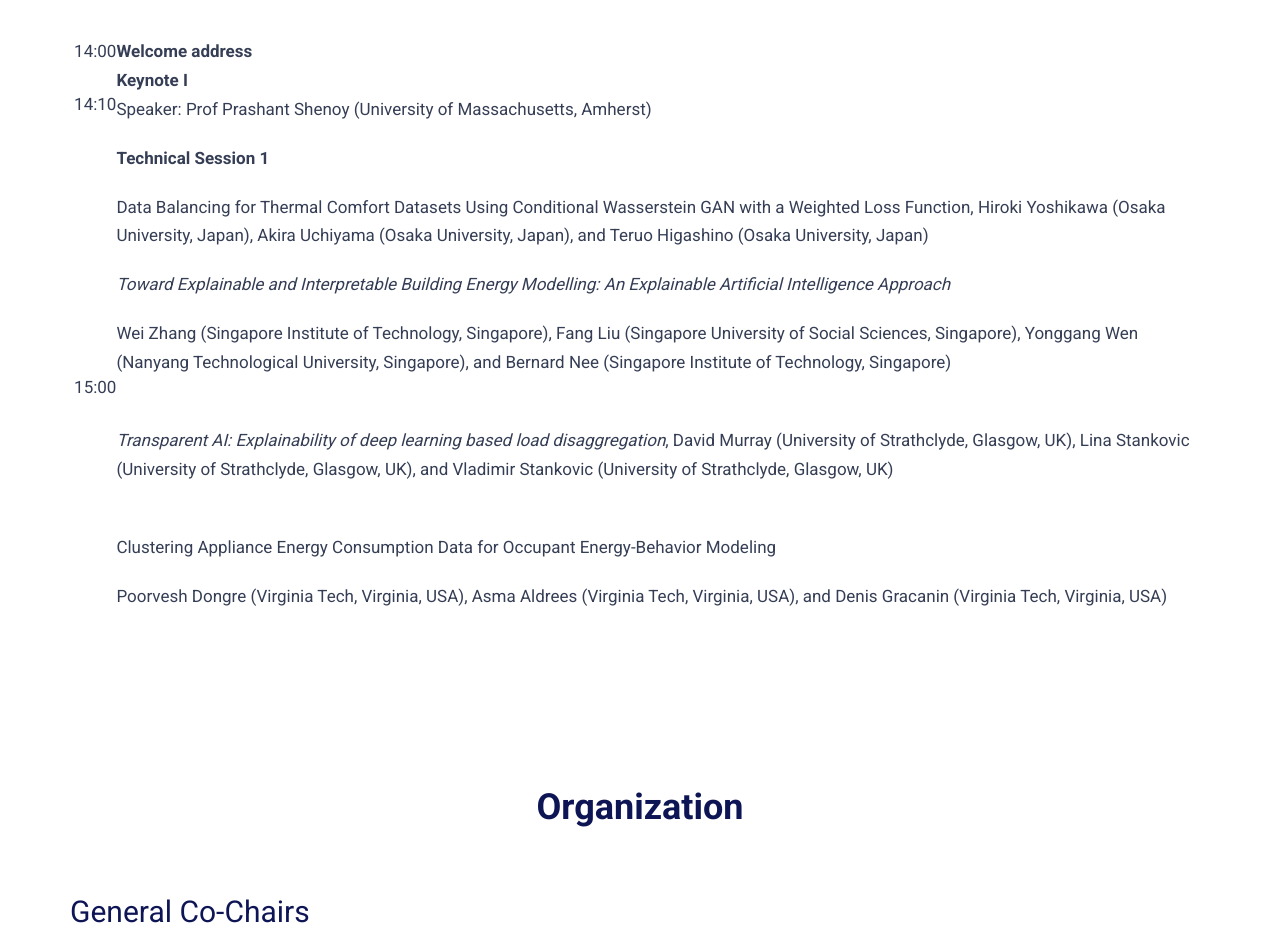
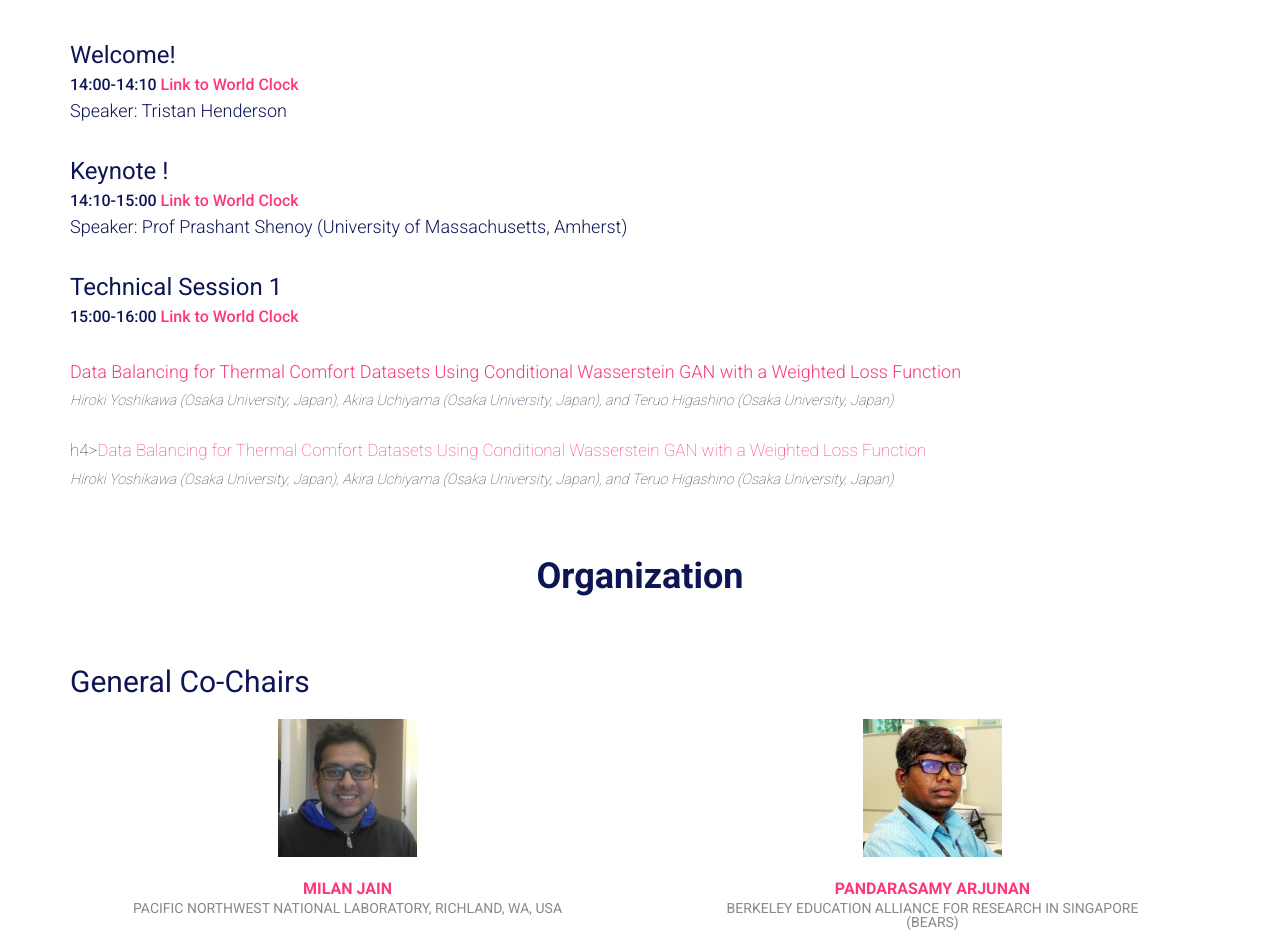
Before and after one commit to FATEsys/2021, a plain HTML site: page index.html in a window 1280 px wide. Shown: the part 2322-3268 px from the top of the page. Drawn offline with Linux system fonts and the light colour scheme; some packages are replaced by stand-ins of ours.

Commit message:
Update index.html

```diff
--- a/index.html
+++ b/index.html
@@ -135,57 +135,29 @@
         </div>
     </section>
 
-    <section id="section-intro" class="section-wrapper about-event">
+    <section id="section-program" class="section-wrapper about-event">
         <div class="container">
             <div class="row">
                 <div class="col-md-12">
-			<!-- start of program -->
 
-			<table>
-<tbody>
-<tr>
-<td>&nbsp;<span style="font-weight: 400;">14:00</span></td>
-<td><strong>Welcome address</strong>&nbsp;</td>
-</tr>
-<tr>
-<td>&nbsp;<span style="font-weight: 400;">14:10</span></td>
-<td><strong>Keynote I</strong>
-<p><span style="font-weight: 400;">Speaker: Prof Prashant Shenoy (University of Massachusetts, Amherst)</span></p>
-</td>
-</tr>
-<tr>
-<td>&nbsp;<span style="font-weight: 400;">15:00</span></td>
-<td>
-<p><strong>Technical Session 1</strong></p>
-<p><span style="font-weight: 400;">Data Balancing for Thermal Comfort Datasets Using Conditional Wasserstein GAN with a Weighted Loss Function, Hiroki Yoshikawa (Osaka University, Japan), Akira Uchiyama (Osaka University, Japan), and Teruo Higashino (Osaka University, Japan)</span></p>
-<p><em><span style="font-weight: 400;">Toward Explainable and Interpretable Building Energy Modelling: An Explainable Artificial Intelligence Approach</span></em></p>
-<p><span style="font-weight: 400;">Wei Zhang </span><span style="font-weight: 400;">(Singapore Institute of Technology, Singapore)</span><span style="font-weight: 400;">, Fang Liu </span><span style="font-weight: 400;">(Singapore University of Social Sciences, Singapore)</span><span style="font-weight: 400;">, Yonggang Wen </span><span style="font-weight: 400;">(Nanyang Technological University, Singapore)</span><span style="font-weight: 400;">, and Bernard Nee </span><span style="font-weight: 400;">(Singapore Institute of Technology, Singapore)</span><span style="font-weight: 400;">&nbsp;</span></p>
-<br />
-<p><em><span style="font-weight: 400;">Transparent AI: Explainability of deep learning based load disaggregation</span></em><span style="font-weight: 400;">, David Murray (University of Strathclyde, Glasgow, UK), Lina Stankovic (University of Strathclyde, Glasgow, UK), and Vladimir Stankovic (University of Strathclyde, Glasgow, UK)</span></p>
-<br />
-<p><span style="font-weight: 400;">Clustering Appliance Energy Consumption Data for Occupant Energy-Behavior Modeling</span></p>
-<p><span style="font-weight: 400;">Poorvesh Dongre (Virginia Tech, Virginia, USA), Asma Aldrees (Virginia Tech, Virginia, USA), and Denis Gracanin (Virginia Tech, Virginia, USA)</span></p>
-</td>
-</tr>
-<tr>
-<td>&nbsp;</td>
-<td>&nbsp;</td>
-</tr>
-<tr>
-<td>&nbsp;</td>
-<td>&nbsp;</td>
-</tr>
-<tr>
-<td>&nbsp;</td>
-<td>&nbsp;</td>
-</tr>
-<tr>
-<td>&nbsp;</td>
-<td>&nbsp;</td>
-</tr>
-</tbody>
-</table>
-			<!-- end of program -->
+		<h3 style="font-weight: 400;">Welcome!</h3>
+			<h5>14:00-14:10 <a href="https://www.timeanddate.com/worldclock/fixedtime.html?iso=20201116T08&p1=667" target="_blank">Link to World Clock</a> </h5>
+                        <h4>Speaker: Tristan Henderson</h4>
+		<br>
+		<h3 style="font-weight: 400;">Keynote !</h3>
+			<h5>14:10-15:00 <a href="https://www.timeanddate.com/worldclock/fixedtime.html?iso=20201116T08&p1=667" target="_blank">Link to World Clock</a> </h5>
+                        <h4>Speaker: Prof Prashant Shenoy (University of Massachusetts, Amherst)</h4>
+		<br>
+
+		<h3 style="font-weight: 400;">Technical Session 1</h3>
+			<h5>15:00-16:00 <a href="https://www.timeanddate.com/worldclock/fixedtime.html?iso=20201116T08&p1=667" target="_blank">Link to World Clock</a> </h5>
+		<br>
+		<h4><a href="">Data Balancing for Thermal Comfort Datasets Using Conditional Wasserstein GAN with a Weighted Loss Function</a></h4>
+                        <p><i><small>Hiroki Yoshikawa (Osaka University, Japan), Akira Uchiyama (Osaka University, Japan), and Teruo Higashino (Osaka University, Japan)</small></i><br>
+                        </p>
+		h4><a href="">Data Balancing for Thermal Comfort Datasets Using Conditional Wasserstein GAN with a Weighted Loss Function</a></h4>
+                        <p><i><small>Hiroki Yoshikawa (Osaka University, Japan), Akira Uchiyama (Osaka University, Japan), and Teruo Higashino (Osaka University, Japan)</small></i><br>
+                        </p>
 
                 </div>
             </div>
```
